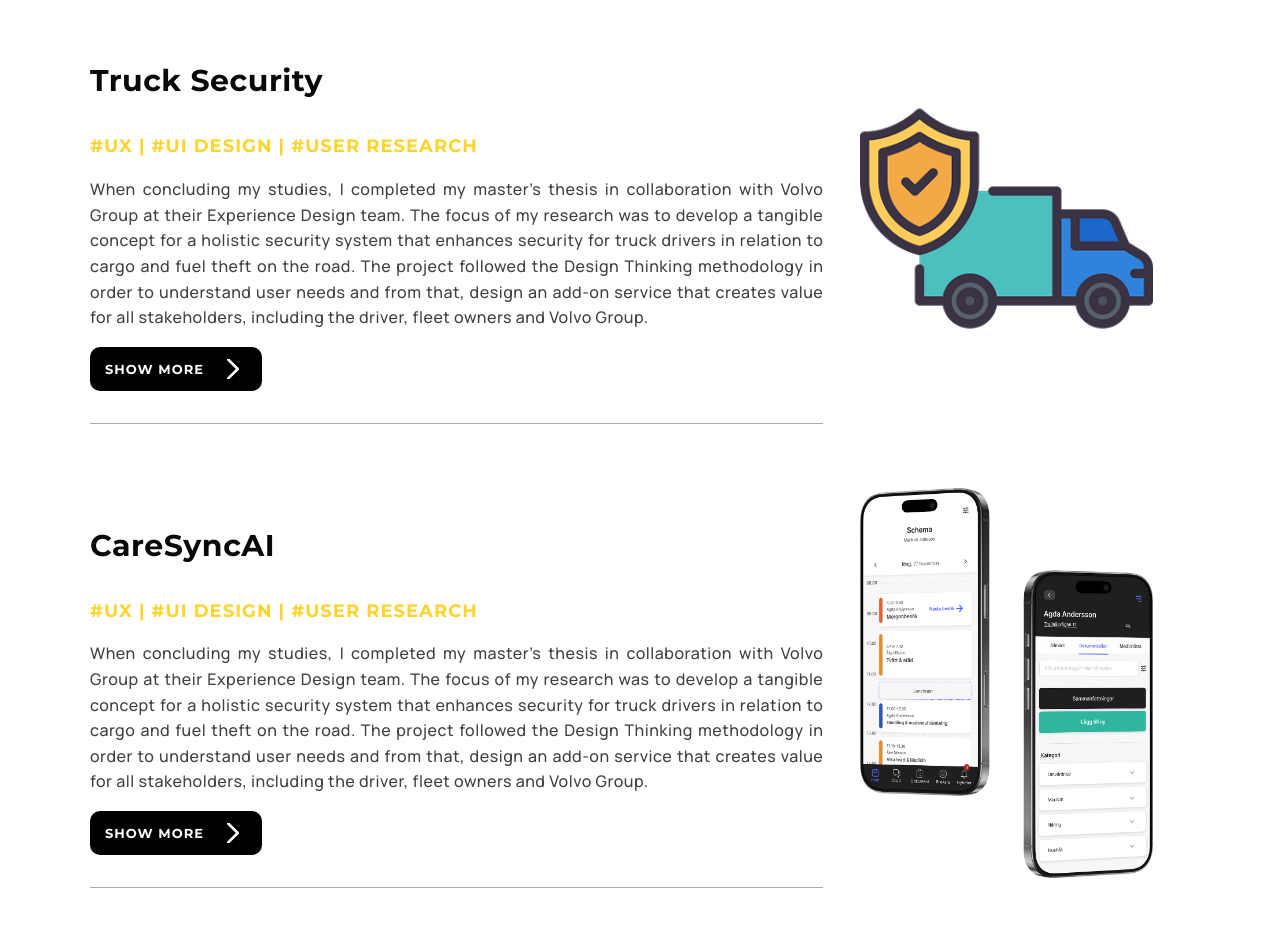
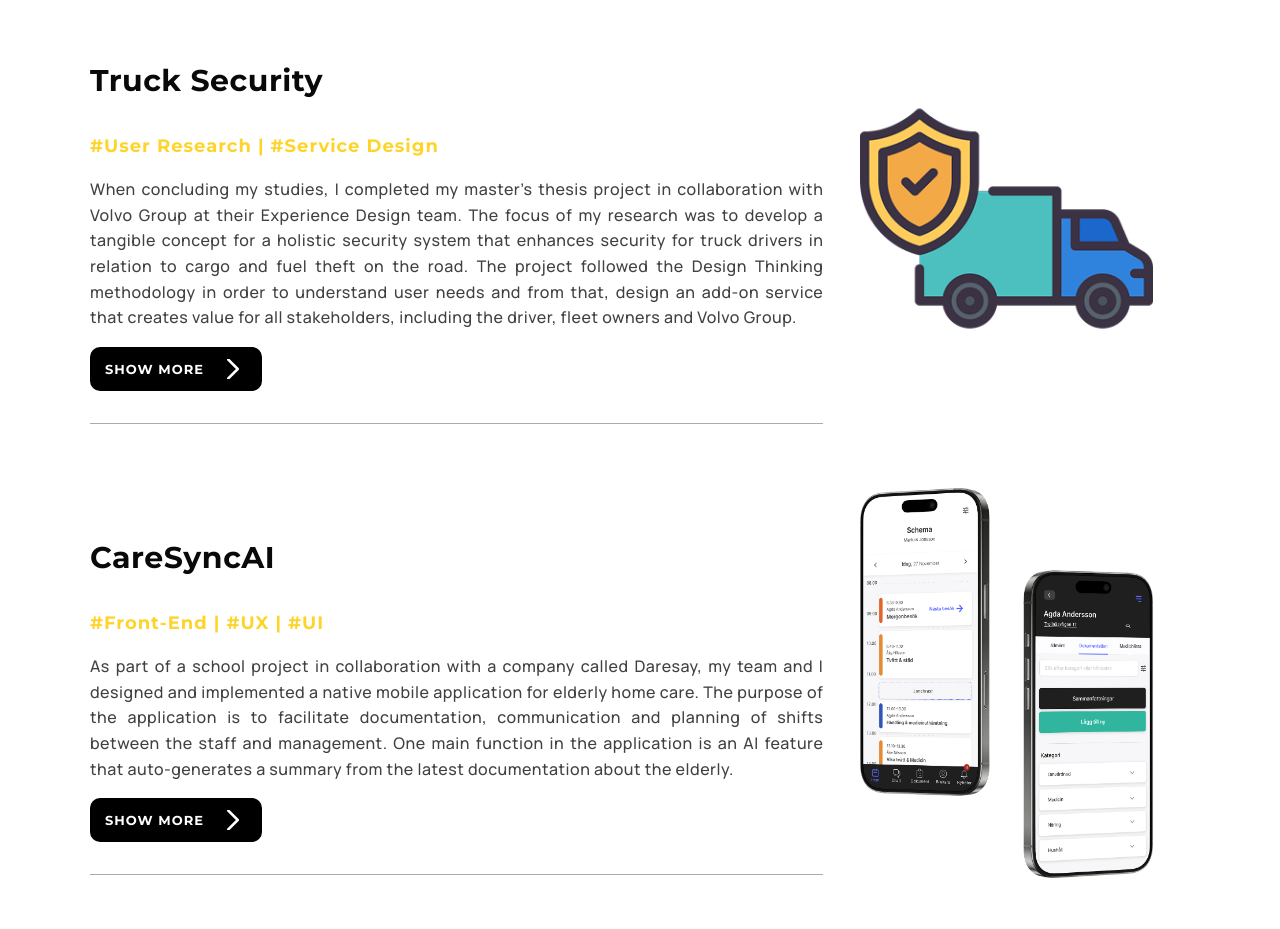
Before and after one commit to hagrenkajsa/MyNewPortfolio, a plain HTML site: page index.html in a window 1280 px wide. Shown: the part 1146-2075 px from the top of the page. Drawn offline with Linux system fonts and the light colour scheme; a web font is replaced by a local one.

Commit message:
two projects added

```diff
--- a/index.html
+++ b/index.html
@@ -48,9 +48,9 @@
             Kajsa Hagren
           </h1>
           <p>
-            A multidisciplinary designer and developer passionate about both
-            coding and design. My expertice areas are UX design, Service design,
-            User research and front-end development. <br />
+            A multidisciplinary designer and developer who is passionate about
+            both coding and design. My expertice areas are UX design, Service
+            design, User research and Front-end development. <br />
             <br />
             I love creating technology that makes sense, looks great and brings
             value to the user.
@@ -71,10 +71,10 @@
         <div class="project-container">
           <div class="project-summary">
             <h2>Truck Security</h2>
-            <h3>#UX | #UI DESIGN | #USER RESEARCH</h3>
+            <h3>#User Research | #Service Design</h3>
             <p>
-              When concluding my studies, I completed my master’s thesis in
-              collaboration with Volvo Group at their Experience Design team.
+              When concluding my studies, I completed my master’s thesis project
+              in collaboration with Volvo Group at their Experience Design team.
               The focus of my research was to develop a tangible concept for a
               holistic security system that enhances security for truck drivers
               in relation to cargo and fuel theft on the road. The project
@@ -119,17 +119,15 @@
         <div class="project-container">
           <div class="project-summary">
             <h2>CareSyncAI</h2>
-            <h3>#UX | #UI DESIGN | #USER RESEARCH</h3>
+            <h3>#Front-End | #UX | #UI</h3>
             <p>
-              When concluding my studies, I completed my master’s thesis in
-              collaboration with Volvo Group at their Experience Design team.
-              The focus of my research was to develop a tangible concept for a
-              holistic security system that enhances security for truck drivers
-              in relation to cargo and fuel theft on the road. The project
-              followed the Design Thinking methodology in order to understand
-              user needs and from that, design an add-on service that creates
-              value for all stakeholders, including the driver, fleet owners and
-              Volvo Group.
+              As part of a school project in collaboration with a company called
+              Daresay, my team and I designed and implemented a native mobile
+              application for elderly home care. The purpose of the application
+              is to facilitate documentation, communication and planning of
+              shifts between the staff and management. One main function in the
+              application is an AI feature that auto-generates a summary from
+              the latest documentation about the elderly.
             </p>
             <div class="button-view-more">
               <a href="./projects/careSyncAI/careSyncAI.html" role="button">
```
Also changed, not shown: projects/careSyncAI/careSyncAI.html (+7 -3 lines), projects/truckSecurity/truckSecurity.html (+2 -2 lines), projects/careSyncAI/brainstorming.png (added), projects/truckSecurity/VPC.png (renamed from projects/truckSecurity/BMV.png).
